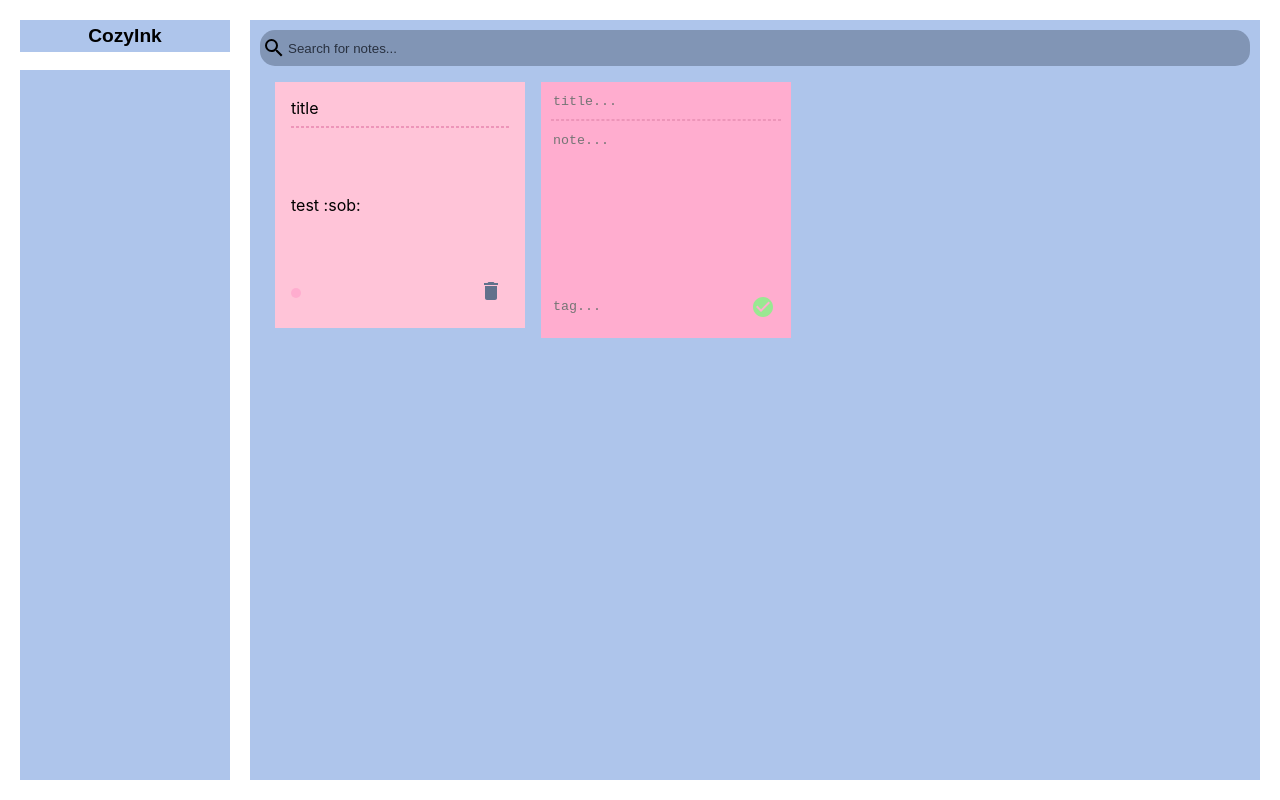
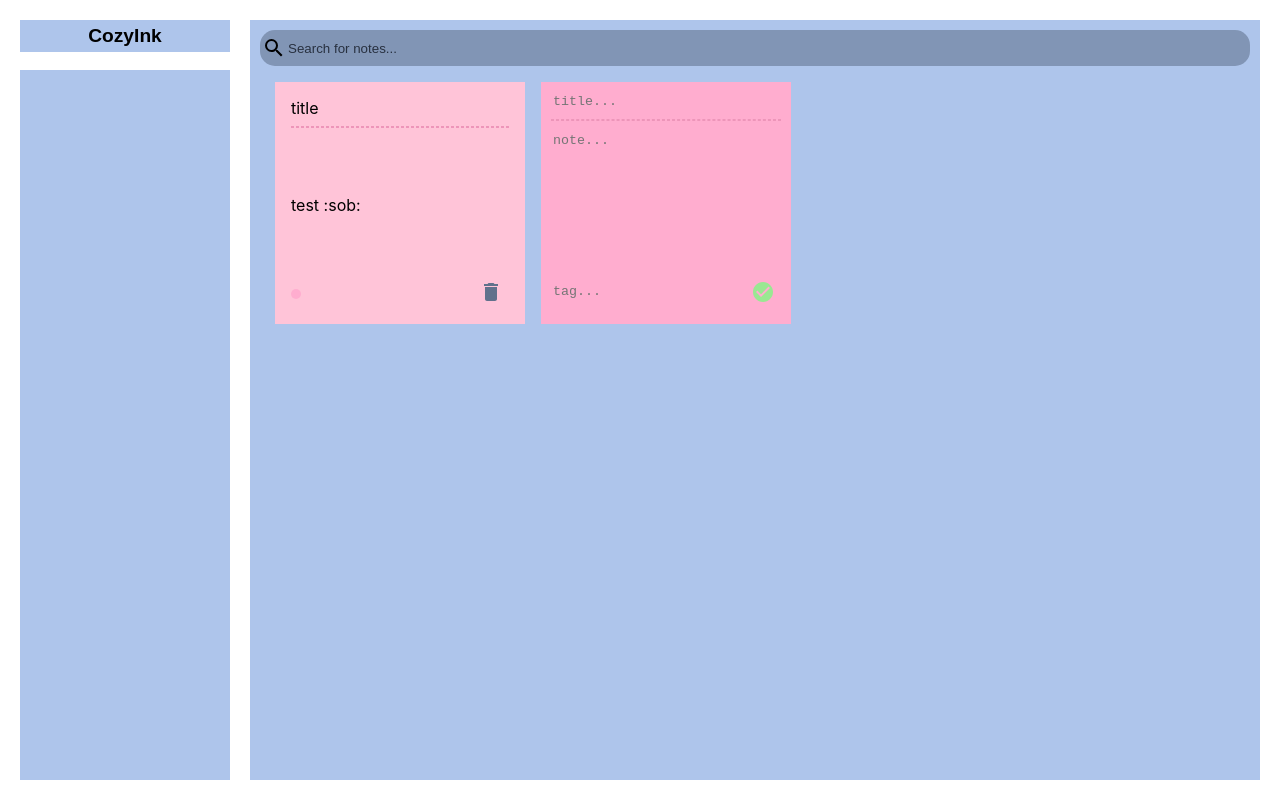
Before and after one commit to meesh3ll/cozyink, a React (Create React App) app in the folder cozy-ink/: page / in a window 1280 px wide. Built offline with nearby package versions, Linux system fonts and the light colour scheme.

Commit message:
fixed levels

```diff
--- a/cozy-ink/src/AddNote.js
+++ b/cozy-ink/src/AddNote.js
@@ -30,7 +30,7 @@ const AddNote = ({id, title, text, tag, handleAddNote}) => {
             </div>
             <hr/>
             <div className = 'text-area'>
-                <textarea rows='10' cols='27' placeholder='note...' value={noteText} onChange={handleNoteTextChange}></textarea>
+                <textarea rows='9' cols='27' placeholder='note...' value={noteText} onChange={handleNoteTextChange}></textarea>
             </div>
             <div className='footer'>
                 <div className='tag-area'>
--- a/cozy-ink/src/App.css
+++ b/cozy-ink/src/App.css
@@ -89,22 +89,20 @@ body{
 
 .note {
   background-color: #ffc4d8;
-  margin-bottom: 10px;
+  margin-bottom: 0px;
   padding: 1rem;
-  min-height: 170px;
+  height: 210px;
   display: flex;
   flex-direction: column;
   justify-content: space-between;
   overflow: auto;
   overflow-wrap: break-word;
-  max-height: 250px;
 }
 
 .footer {
   display: flex;
   justify-content: space-between;
   align-items: center;
-  margin-bottom: 5px;
   margin-top: 5px;
 }
 
@@ -116,7 +114,9 @@ body{
 
 .new-note {
   background-color: #ffadcf;
-  padding: 10px 10px 10px 10px;
+  padding-top: 10px;
+  padding-left: 10px;
+  padding-right: 10px;
 }
 
 .title-area {
```
